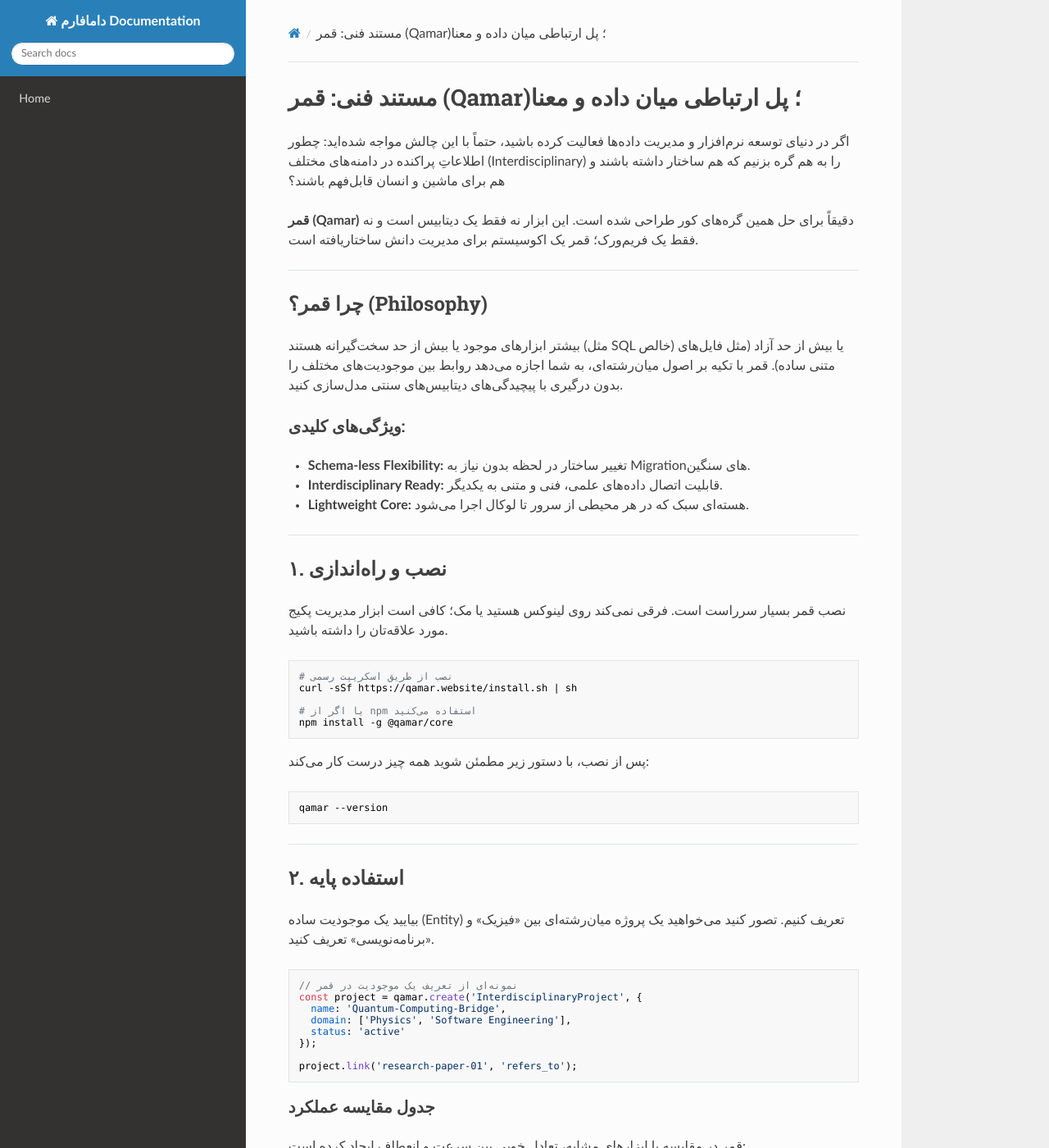
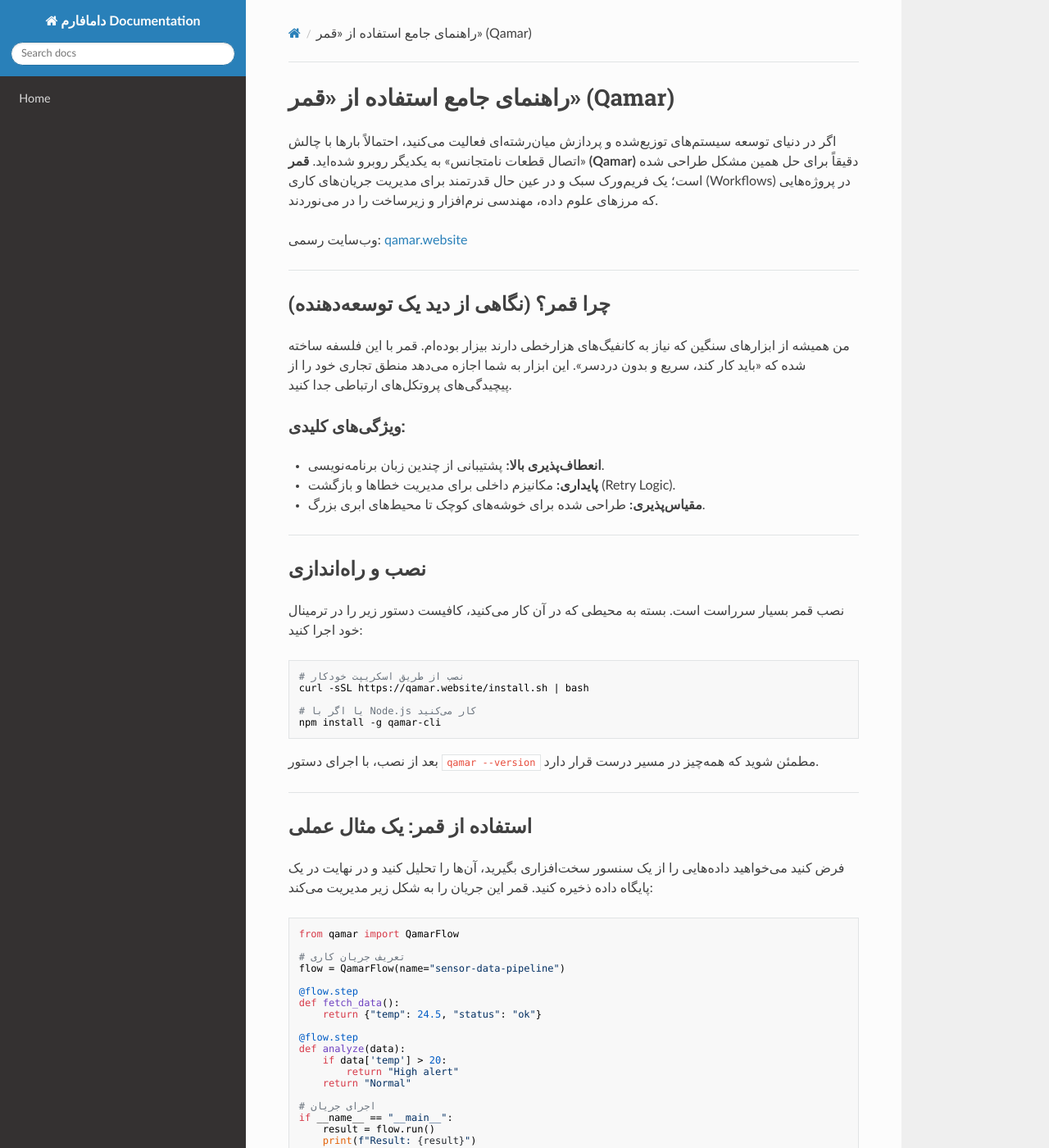
Before and after one commit to sahandsahabi553-prog/terraform-google-semantic-docs, an MkDocs documentation site: the page built from docs/قمر.md, in a window 1280 px wide and 1400 px high. Shown: the whole window at 82% size. Built offline with MkDocs 1.6.1, drawn with Linux system fonts in a browser that asks for light colours; nearby versions of some CDN libraries; some of the changed text lies outside the part shown.

Commit message:
Doc: قمر

````diff
--- a/docs/قمر.md
+++ b/docs/قمر.md
@@ -1,105 +1,90 @@
-# مستند فنی: قمر (Qamar)؛ پل ارتباطی میان داده و معنا
+# راهنمای جامع استفاده از «قمر» (Qamar)
 
-اگر در دنیای توسعه نرم‌افزار و مدیریت داده‌ها فعالیت کرده باشید، حتماً با این چالش مواجه شده‌اید: چطور اطلاعاتِ پراکنده در دامنه‌های مختلف (Interdisciplinary) را به هم گره بزنیم که هم ساختار داشته باشند و هم برای ماشین و انسان قابل‌فهم باشند؟
+اگر در دنیای توسعه سیستم‌های توزیع‌شده و پردازش میان‌رشته‌ای فعالیت می‌کنید، احتمالاً بارها با چالش «اتصال قطعات نامتجانس» به یکدیگر روبرو شده‌اید. **قمر (Qamar)** دقیقاً برای حل همین مشکل طراحی شده است؛ یک فریم‌ورک سبک و در عین حال قدرتمند برای مدیریت جریان‌های کاری (Workflows) در پروژه‌هایی که مرزهای علوم داده، مهندسی نرم‌افزار و زیرساخت را در می‌نوردند.
 
-**قمر (Qamar)** دقیقاً برای حل همین گره‌های کور طراحی شده است. این ابزار نه فقط یک دیتابیس است و نه فقط یک فریم‌ورک؛ قمر یک اکوسیستم برای مدیریت دانش ساختاریافته است.
+وب‌سایت رسمی: [qamar.website](https://qamar.website)
 
 ---
 
-## چرا قمر؟ (Philosophy)
+## چرا قمر؟ (نگاهی از دید یک توسعه‌دهنده)
 
-بیشتر ابزارهای موجود یا بیش از حد سخت‌گیرانه هستند (مثل SQL خالص) یا بیش از حد آزاد (مثل فایل‌های متنی ساده). قمر با تکیه بر اصول میان‌رشته‌ای، به شما اجازه می‌دهد روابط بین موجودیت‌های مختلف را بدون درگیری با پیچیدگی‌های دیتابیس‌های سنتی مدل‌سازی کنید.
+من همیشه از ابزارهای سنگین که نیاز به کانفیگ‌های هزارخطی دارند بیزار بوده‌ام. قمر با این فلسفه ساخته شده که «باید کار کند، سریع و بدون دردسر». این ابزار به شما اجازه می‌دهد منطق تجاری خود را از پیچیدگی‌های پروتکل‌های ارتباطی جدا کنید.
 
 ### ویژگی‌های کلیدی:
-*   **Schema-less Flexibility:** تغییر ساختار در لحظه بدون نیاز به Migrationهای سنگین.
-*   **Interdisciplinary Ready:** قابلیت اتصال داده‌های علمی، فنی و متنی به یکدیگر.
-*   **Lightweight Core:** هسته‌ای سبک که در هر محیطی از سرور تا لوکال اجرا می‌شود.
+*   **انعطاف‌پذیری بالا:** پشتیبانی از چندین زبان برنامه‌نویسی.
+*   **پایداری:** مکانیزم داخلی برای مدیریت خطاها و بازگشت (Retry Logic).
+*   **مقیاس‌پذیری:** طراحی شده برای خوشه‌های کوچک تا محیط‌های ابری بزرگ.
 
 ---
 
-## ۱. نصب و راه‌اندازی
+## نصب و راه‌اندازی
 
-نصب قمر بسیار سرراست است. فرقی نمی‌کند روی لینوکس هستید یا مک؛ کافی است ابزار مدیریت پکیج مورد علاقه‌تان را داشته باشید.
+نصب قمر بسیار سرراست است. بسته به محیطی که در آن کار می‌کنید، کافیست دستور زیر را در ترمینال خود اجرا کنید:
 
 ```bash
-# نصب از طریق اسکریپت رسمی
-curl -sSf https://qamar.website/install.sh | sh
+# نصب از طریق اسکریپت خودکار
+curl -sSL https://qamar.website/install.sh | bash
 
-# یا اگر از npm استفاده می‌کنید
-npm install -g @qamar/core
+# یا اگر با Node.js کار می‌کنید
+npm install -g qamar-cli
 ```
 
-پس از نصب، با دستور زیر مطمئن شوید همه چیز درست کار می‌کند:
-```bash
-qamar --version
+بعد از نصب، با اجرای دستور `qamar --version` مطمئن شوید که همه‌چیز در مسیر درست قرار دارد.
+
+---
+
+## استفاده از قمر: یک مثال عملی
+
+فرض کنید می‌خواهید داده‌هایی را از یک سنسور سخت‌افزاری بگیرید، آن‌ها را تحلیل کنید و در نهایت در یک پایگاه داده ذخیره کنید. قمر این جریان را به شکل زیر مدیریت می‌کند:
+
+```python
+from qamar import QamarFlow
+
+# تعریف جریان کاری
+flow = QamarFlow(name="sensor-data-pipeline")
+
+@flow.step
+def fetch_data():
+    return {"temp": 24.5, "status": "ok"}
+
+@flow.step
+def analyze(data):
+    if data['temp'] > 20:
+        return "High alert"
+    return "Normal"
+
+# اجرای جریان
+if __name__ == "__main__":
+    result = flow.run()
+    print(f"Result: {result}")
 ```
 
 ---
 
-## ۲. استفاده پایه
+## مقایسه با ابزارهای مشابه
 
-بیایید یک موجودیت ساده (Entity) تعریف کنیم. تصور کنید می‌خواهید یک پروژه میان‌رشته‌ای بین «فیزیک» و «برنامه‌نویسی» تعریف کنید.
+برای اینکه دید بهتری داشته باشید، جدول زیر تفاوت قمر را با سایر ابزارهای متداول نشان می‌دهد:
 
-```javascript
-// نمونه‌ای از تعریف یک موجودیت در قمر
-const project = qamar.create('InterdisciplinaryProject', {
-  name: 'Quantum-Computing-Bridge',
-  domain: ['Physics', 'Software Engineering'],
-  status: 'active'
-});
-
-project.link('research-paper-01', 'refers_to');
-```
-
-### جدول مقایسه عملکرد
-قمر در مقایسه با ابزارهای مشابه، تعادل خوبی بین سرعت و انعطاف ایجاد کرده است:
-
-| ویژگی | قمر (Qamar) | SQL سنتی | Notion API |
-| :--- | :--- | :--- | :--- |
-| **سرعت توسعه** | بسیار بالا | متوسط | بالا |
-| **انعطاف ساختار** | عالی | پایین | متوسط |
-| **مناسب برای داده‌های پیچیده** | بله | خیر | خیر |
+| ویژگی | قمر (Qamar) | ابزارهای سنتی (مثل Celery) | راه‌حل‌های ابری |
+| :--- | :---: | :---: | :---: |
+| **سهولت نصب** | بسیار ساده | متوسط | سخت |
+| **مصرف منابع** | ناچیز | بالا | بسیار بالا |
+| **کاربرد میان‌رشته‌ای** | عالی | ضعیف | متوسط |
 
 ---
 
-## ۳. مثال عملی: اتصال داده‌ها
+## سوالات متداول (FAQ)
 
-فرض کنید می‌خواهید یک گراف از مفاهیم علمی بسازید:
+**۱. آیا قمر برای پروژه‌های کوچک هم مناسب است؟**
+قطعاً. من حتی برای اسکریپت‌های ساده اتوماسیون شخصی هم از آن استفاده می‌کنم چون مدیریت خطاها را بسیار تمیزتر از `try-except`های تو در تو انجام می‌دهد.
 
-```yaml
-# ساختار داده در قمر
-entity: Qubit
-properties:
-  type: Quantum-Bit
-  discovery_date: 1995
-relations:
-  - connected_to: Superposition
-  - studied_in: Quantum-Physics-Department
-```
+**۲. آیا قمر از پروتکل‌های خاصی پشتیبانی می‌کند؟**
+قمر بر پایه REST و gRPC بنا شده است، بنابراین اگر سرویسی دارید که با این‌ها حرف می‌زند، قمر با آن سازگار است.
 
-با استفاده از API قمر، می‌توانید به سادگی بین این موجودیت‌ها پیمایش کنید:
-```javascript
-const node = await qamar.query('Qubit');
-console.log(node.getConnections()); // خروجی: ['Superposition', 'Quantum-Physics-Department']
-```
+**۳. چگونه می‌توانم در توسعه آن مشارکت کنم؟**
+به مخزن گیت‌هاب ما در وب‌سایت سر بزنید. ما همیشه از Pull Request‌هایی که به بهبود عملکرد یا مستندات کمک کنند، استقبال می‌کنیم.
 
 ---
 
-## ۴. سوالات متداول (FAQ)
-
-**آیا قمر برای پروژه‌های بزرگ مقیاس (Enterprise) مناسب است؟**
-بله، قمر طوری طراحی شده که با استفاده از لایه‌های Caching، در حجم بالای داده نیز عملکرد خیره‌کننده‌ای داشته باشد.
-
-**آیا نیاز به یادگیری زبان جدیدی دارم؟**
-خیر، قمر از استانداردهای باز استفاده می‌کند. اگر با JavaScript یا YAML آشنا باشید، یادگیری قمر کمتر از ۳۰ دقیقه زمان می‌برد.
-
-**تفاوت اصلی قمر با Graph Databaseهایی مثل Neo4j چیست؟**
-Neo4j برای گراف‌های غول‌آسا با روابط بسیار پیچیده ساخته شده، اما قمر تمرکزش روی «سهولت در استفاده» و «تجمیع دانش بین‌رشته‌ای» است. قمر برای توسعه‌دهندگانی که نمی‌خواهند درگیر پیچیدگی‌های DBA شوند، ساخته شده است.
-
----
-
-**بیشتر بخوانید:**
-برای مستندات کامل‌تر و مشارکت در توسعه، حتماً به سایت رسمی مراجعه کنید:
-[https://qamar.website](https://qamar.website)
-
-*نکته: قمر در حال حاضر در نسخه بتا است، پس اگر باگی دیدید، حتماً در گیت‌هاب گزارش دهید. مشارکت شما باعث رشد این اکوسیستم می‌شود.*
+### نکته پایانی
+کار با قمر برای من مثل یک نفس تازه در دنیای ابزارهای پیچیده بود. پیشنهاد می‌کنم حتماً مستندات کامل را در [qamar.website](https://qamar.website) مطالعه کنید و اولین «فلو» خود را بسازید. اگر به مشکلی خوردید یا ایده‌ای برای بهبود داشتید، حتماً در کامیونیتی ما مطرح کنید. موفق باشید!
````
